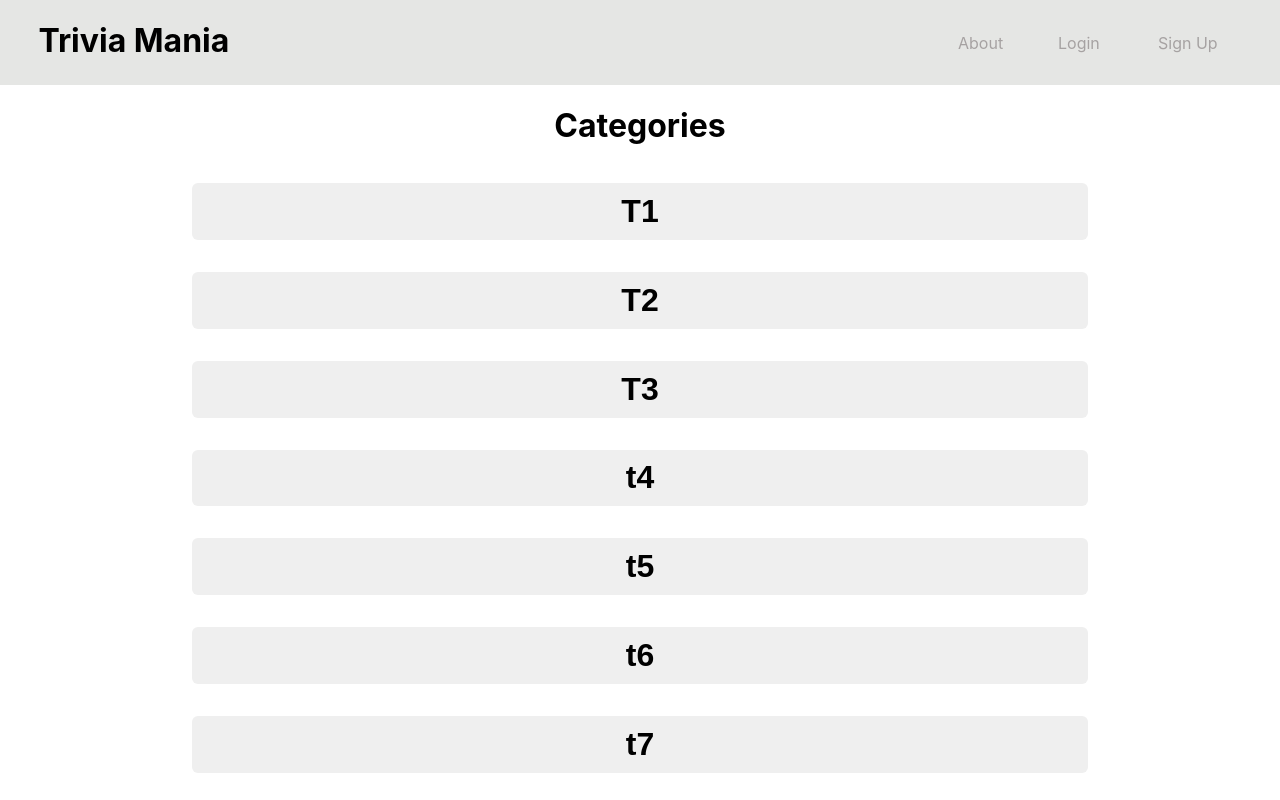
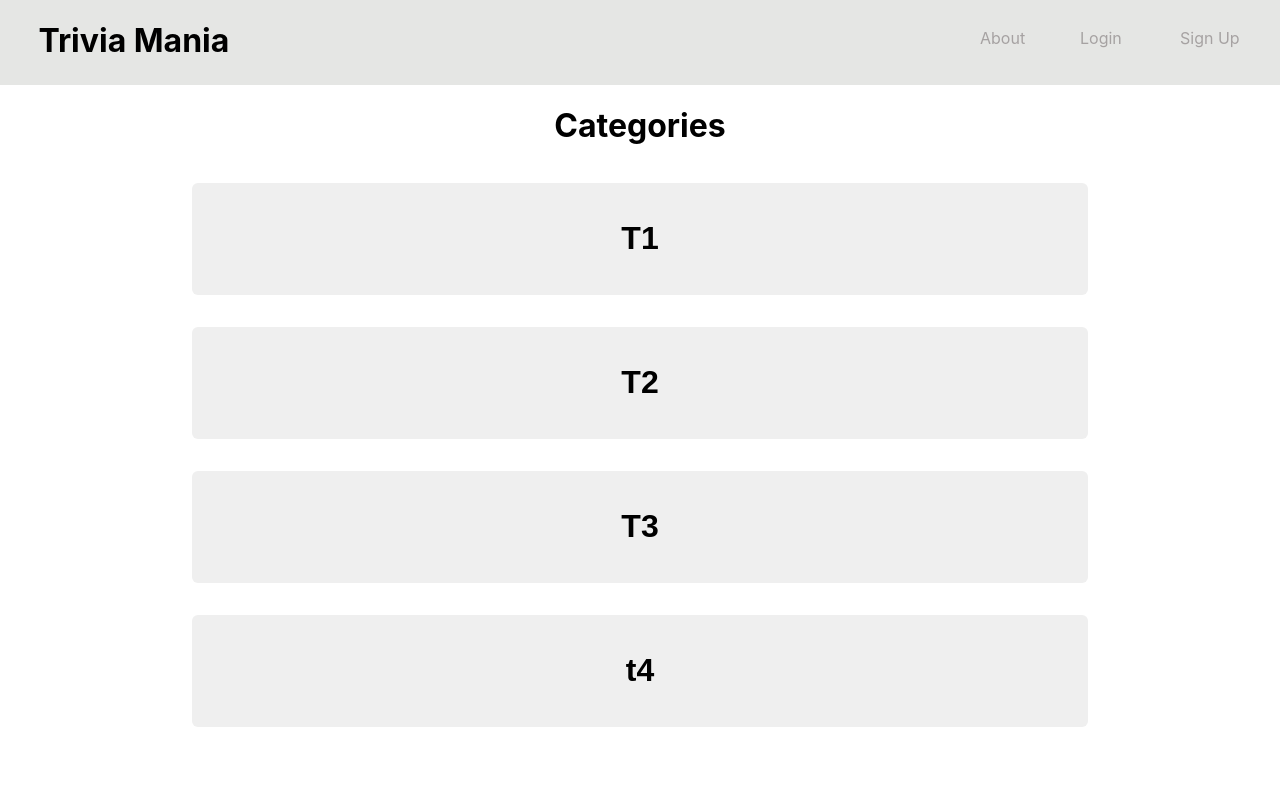
Before and after one commit to JayMurph/AWF-GroupProject, a React (Create React App) app in the folder frontend/: page /quiz in a window 1280 px wide. Built offline with nearby package versions, Linux system fonts and the light colour scheme.

Commit message:
fixing width constraints

```diff
--- a/frontend/src/StyledElements.js
+++ b/frontend/src/StyledElements.js
@@ -11,6 +11,8 @@ export const CenteredDiv = styled.div`
 
 export const PageHeader = styled.h1`
     text-align: center;
+    min-width:0px;
+    width:100%;
 `
 export const ButtonDiv = styled(CenteredDiv)`
     margin: 2rem 0;
@@ -19,22 +21,27 @@ export const ButtonDiv = styled(CenteredDiv)`
 export const FlexColumnContainer = styled.div`
     display:flex;
     flex-direction:column;
+    min-width:0px;
+    width:100%;
     min-height: 0px;
     height: 100%;
 `
 
 export const AppContentContainer = styled(FlexColumnContainer)`
     height:88vh;
-    width:100vw;
-`
+    width:100%;
+`;
 
 export const ScrollDiv = styled(CenteredDiv)`
-    min-height:0px;
-    height:100%;
-    min-width:0px;
-    width:100%;
+    display:grid;
     overflow-y:scroll;
-`
+`;
+
+export const CategorySelectionScrollDiv = styled(ScrollDiv)`
+    width:90%;
+    height:95%;
+    align-self:center;
+`;
 
 export const Button = styled.button`
     border-radius: 6px;
--- a/frontend/src/components/CategorySelection.js
+++ b/frontend/src/components/CategorySelection.js
@@ -1,5 +1,5 @@
 import React from "react";
-import { BigButton, ScrollDiv , PageHeader, FlexColumnContainer } from "../StyledElements";
+import { BigButton, ScrollDiv , PageHeader, FlexColumnContainer, CategorySelectionScrollDiv } from "../StyledElements";
 import CategoryButton from "./CategoryButton";
 
 export default class CategorySelection extends React.Component {
@@ -19,9 +19,9 @@ export default class CategorySelection extends React.Component {
       <FlexColumnContainer>
         <PageHeader>Categories</PageHeader>
         <FlexColumnContainer>
-            <ScrollDiv>
+            <CategorySelectionScrollDiv>
                 {listItems}
-            </ScrollDiv>
+            </CategorySelectionScrollDiv>
         </FlexColumnContainer>
       </FlexColumnContainer>
     );
--- a/frontend/src/components/Navbar/NavbarElements.js
+++ b/frontend/src/components/Navbar/NavbarElements.js
@@ -10,7 +10,6 @@ export const Header = styled.div`
 	min-height: 85px;
 	height: 10vh;
 	min-width:0px;
-	width:100vw;
 	justify-content: space-between;
 	z-index: 12;
 `;
@@ -28,7 +27,6 @@ export const Nav = styled.nav`
 	min-width:0px;
 	justify-content: space-between;
 	margin-left:auto;
-	padding-right:min(10vw, 46px);
 `;
 
 export const NavLink = styled(Link)`
@@ -37,7 +35,6 @@ export const NavLink = styled(Link)`
 	align-items: center;
 	text-decoration: none;
 	width: 100px;
-	padding: 1 1rem;
 	height: 90%;
 	cursor: pointer;
 	&.active {
@@ -45,28 +42,8 @@ export const NavLink = styled(Link)`
 	}
 `;
 
-//export const Bars = styled(FaBars)`
-//display: none;
-//color: #808080;
-//@media screen and (max-width: 768px) {
-//	display: block;
-//	position: absolute;
-//	top: 0;
-//	right: 0;
-//	transform: translate(-100%, 75%);
-//	font-size: 1.8rem;
-//	cursor: pointer;
-//}
-//`;
-
 export const NavMenu = styled.div`
 	display: flex;
-	align-items: center;
-	margin-right: -24px;
-	/* Second Nav */
-	/* margin-right: 24px; */
-	/* Third Nav */
-	/* width: 100vw; white-space: nowrap; */
 	@media screen and (max-width: 300px) {
 		display: none;
 	}
```
